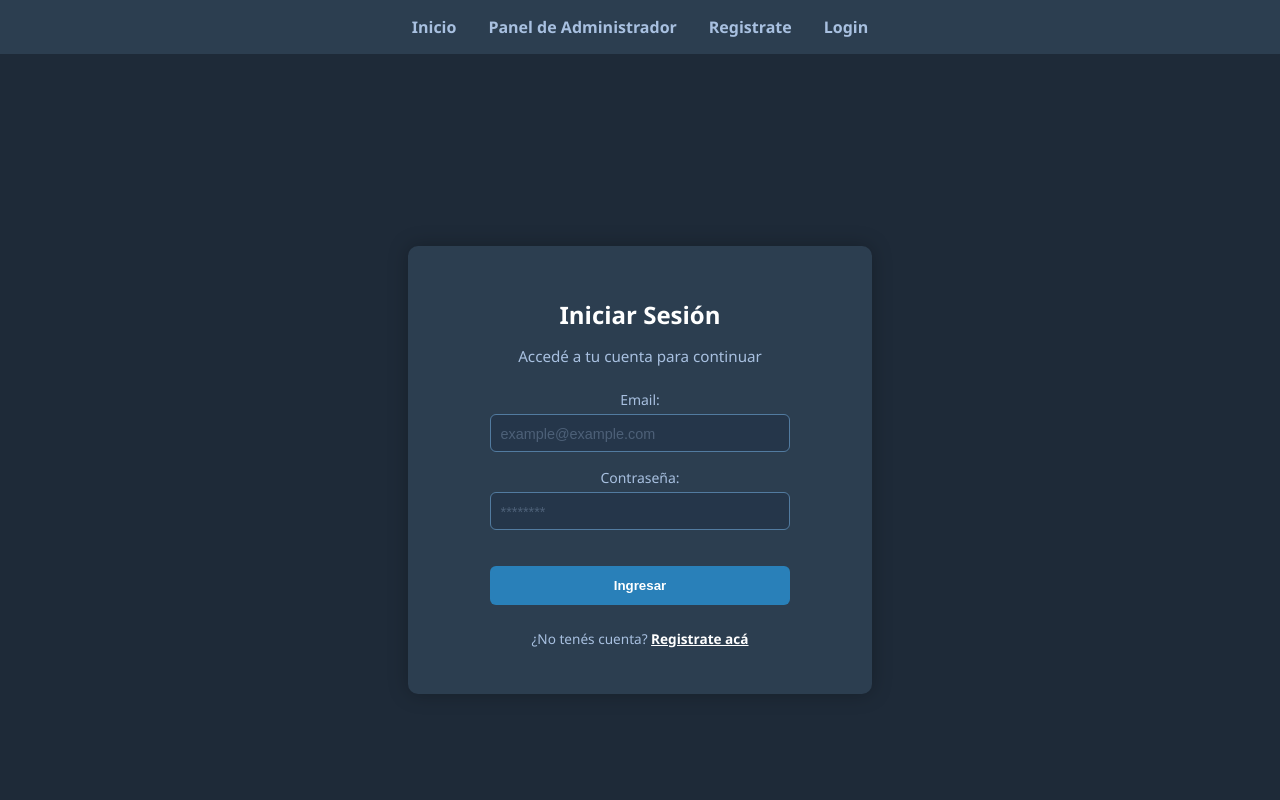
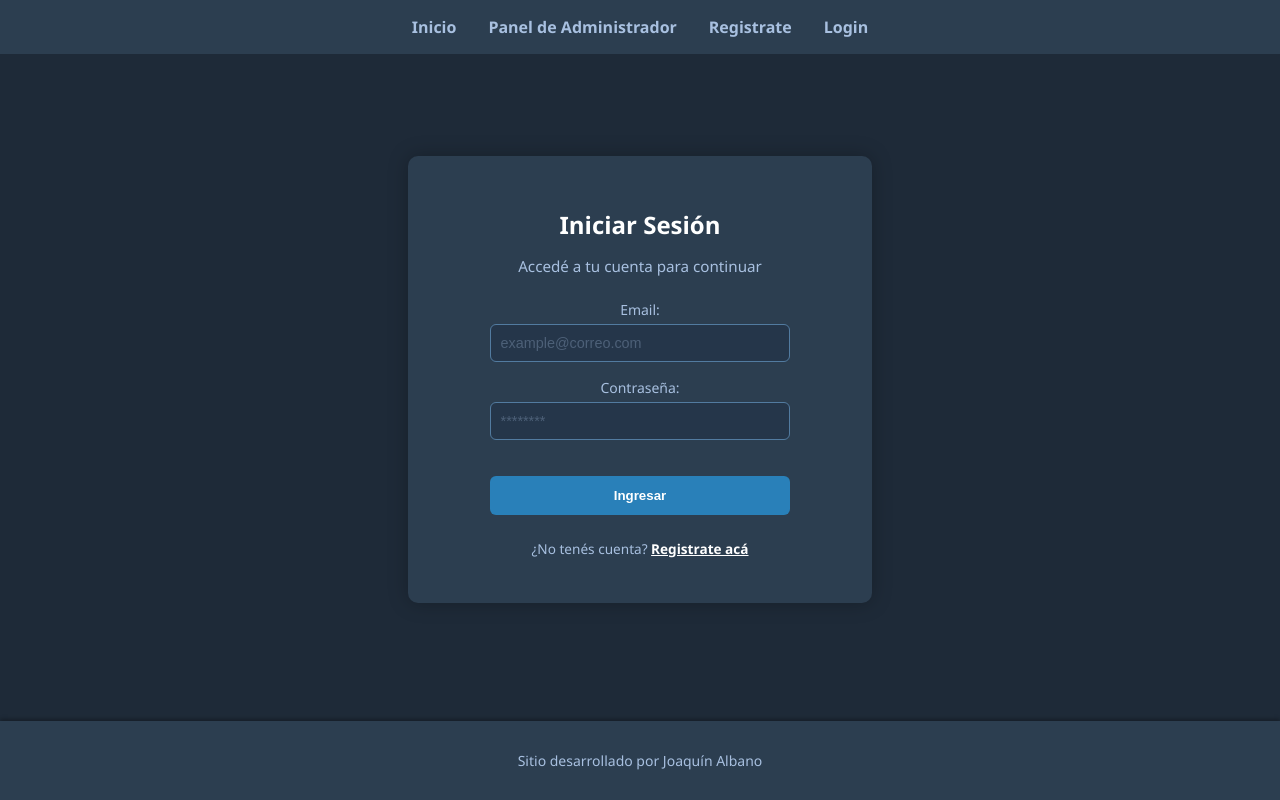
Before and after one commit to jalbano-nlb/first-tp, a React (Vite) app: page /login in a window 1280 px wide. Shown: the top 800 px of the page. Built offline with nearby package versions, Linux system fonts and the light colour scheme.

Commit message:
FIX styling main tag, footer and layout

```diff
--- a/src/components/EditProduct.jsx
+++ b/src/components/EditProduct.jsx
@@ -1,5 +1,6 @@
 import { useParams, useNavigate } from "react-router-dom";
 import { useEffect, useState } from "react";
+import Layout from "./Layout";
 import { db } from "../config/firebase";
 import { doc, getDoc, updateDoc } from "firebase/firestore";
 import "../styles/AdminPanel.css" //Utilizo el mismo que el de alta, son casi iguales. Agregué solamente estilos al boton editar
@@ -79,7 +80,7 @@ const EditProduct = () => {
     }
 
     return (
-        <>
+        <Layout>
             <button className="back-btn" onClick={handleBack}>⬅ Volver</button>
             <div className="create-product-cont">
                 <div className="create-product-card">
@@ -105,7 +106,7 @@ const EditProduct = () => {
                     </form>
                 </div>
             </div>
-        </>
+        </Layout>
     );
 };
 
--- a/src/components/Layout.jsx
+++ b/src/components/Layout.jsx
@@ -1,13 +1,16 @@
 import Header from "./Header"
 import Footer from "./Footer"
+import "../styles/Layout.css"
 
 const Layout = (props) => {
   return (
-    <>
+    <div className="layout-wrapper">
       <Header />
-      {props.children}
+      <main className="layout-content">
+        {props.children}
+      </main>
       <Footer />
-    </>
+    </div>
   )
 }
 
--- a/src/components/Login.jsx
+++ b/src/components/Login.jsx
@@ -22,7 +22,7 @@ function Login() {
           {error && <p className="login-error">{error}</p>}
           <form className="login-form" onSubmit={handleSubmit}>
             <label>Email:
-              <input type="email" name="email" placeholder='example@example.com' required />
+              <input type="email" name="email" placeholder='example@correo.com' required />
             </label>
             <label>Contraseña:
               <input type="password" name="password" placeholder="********" required />
--- a/src/components/Main.jsx
+++ b/src/components/Main.jsx
@@ -30,7 +30,7 @@ const Main = () => {
   }, []);
 
   return (
-    <main className="main">
+    <>
       <section className="main-banner">
         <h1 className="main-title">Bienvenidos a Noalbits</h1>
       </section>
@@ -51,7 +51,7 @@ const Main = () => {
 
         ))}
       </section>
-    </main>
+    </>
   );
 };
 
--- a/src/styles/AdminPanel.css
+++ b/src/styles/AdminPanel.css
@@ -2,7 +2,8 @@
   display: flex;
   justify-content: center;
   align-items: center;
-  height: 100vh;
+  flex: 1;
+  padding: 2rem 1rem;
   background-color: #1e2a38;
 }
 
--- /dev/null
+++ b/src/styles/Layout.css
@@ -0,0 +1,19 @@
+body {
+    font-family: 'Segoe UI', Tahoma, Geneva, Verdana, sans-serif;
+    background-color: #1e2a38;
+    margin: 0;
+    padding: 0;
+}
+
+.layout-wrapper {
+  display: flex;
+  flex-direction: column;
+  min-height: 100vh;
+  background-color: #1e2a38;
+}
+
+.layout-content {
+  flex: 1;
+  display: flex;
+  flex-direction: column;
+}
--- a/src/styles/Login.css
+++ b/src/styles/Login.css
@@ -2,8 +2,8 @@
   display: flex;
   justify-content: center;
   align-items: center;
-  height: 100vh;
-  padding: 1rem;
+  flex: 1;
+  padding: 2rem 1rem;
   background-color: #1e2a38;
 }
 
--- a/src/styles/RegisterNew.css
+++ b/src/styles/RegisterNew.css
@@ -1,15 +1,9 @@
-body {
-    font-family: 'Segoe UI', Tahoma, Geneva, Verdana, sans-serif;
-    background-color: #1e2a38;
-    margin: 0;
-    padding: 0;
-}
-
 .register-cont {
     display: flex;
     justify-content: center;
     align-items: center;
-    height: 100vh;
+    flex: 1;
+    padding: 2rem 1rem;
 }
 
 .register-card {
@@ -32,7 +26,7 @@ body {
   display: flex;
   flex-direction: column;
   align-items: center;
-  gap: 1rem;
+  gap: 0.5rem;
 }
 
 .register-form label {
```
